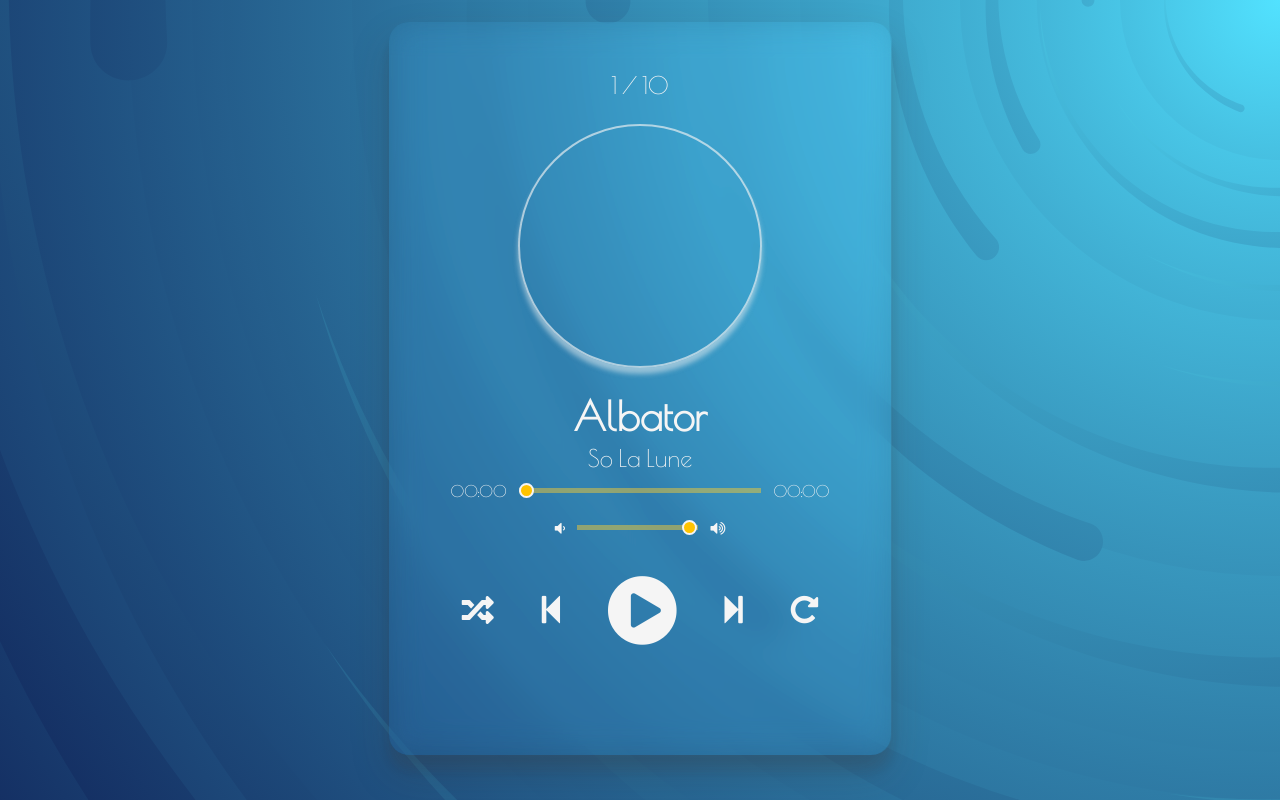
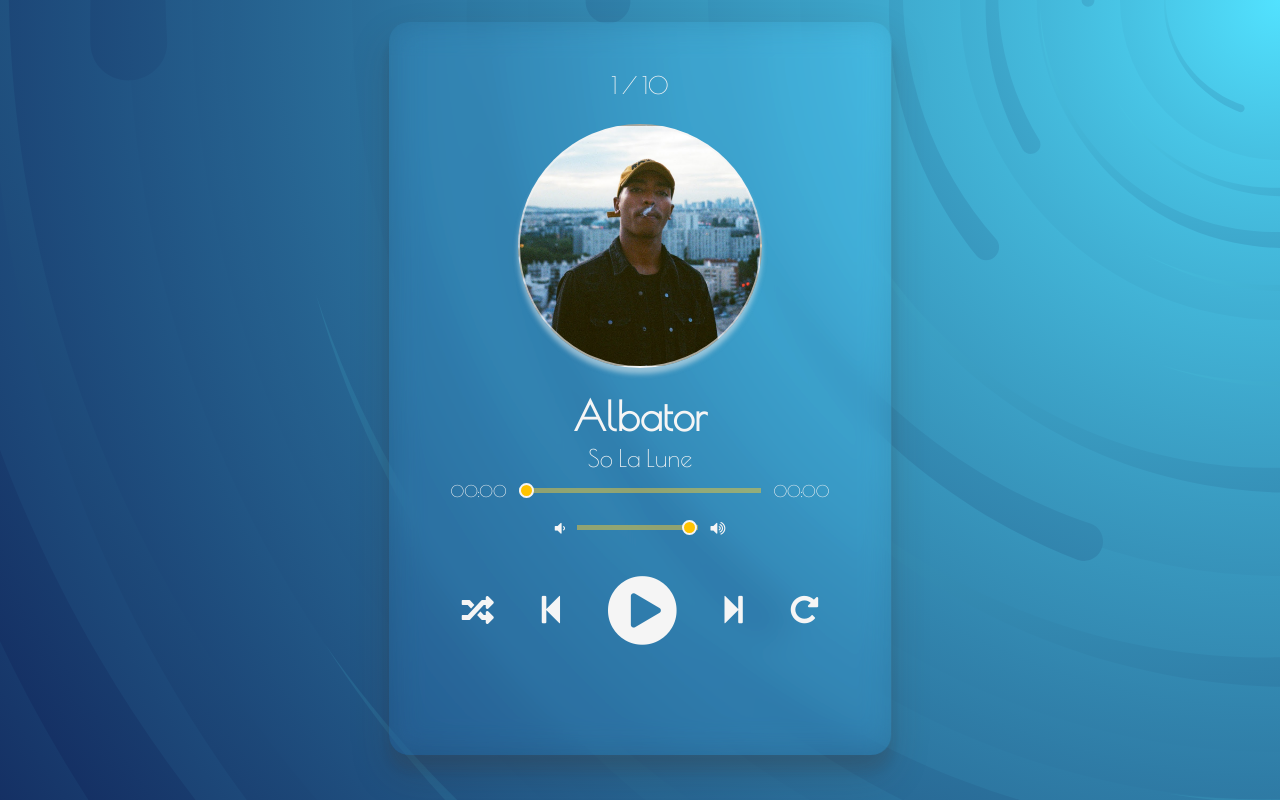
Before and after one commit to just3mpty/Lune_Player, a plain HTML site: page index.html in a window 1280 px wide. Drawn offline with nearby package versions, Linux system fonts and the light colour scheme.

Commit message:
Adding song cover images

```diff
--- a/script.js
+++ b/script.js
@@ -22,61 +22,61 @@ let updateTimer;
 
 const music_list = [
   {
-    img: "images/stay.png",
+    img: "assets/img/covers/albator.jpg",
     name: "Albator",
     artist: "So La Lune",
     music: "assets/songs/albator.mp3",
   },
   {
-    img: "images/fallingdown.jpg",
+    img: "assets/img/covers/chemin_de_vie.jpg",
     name: "Chemin de vie",
     artist: "So La Lune",
     music: "assets/songs/chemin_de_vie.mp3",
   },
   {
-    img: "images/faded.png",
+    img: "assets/img/covers/etoilenoire.png",
     name: "Etoile noire",
     artist: "So La Lune",
     music: "assets/songs/etoile_noire.mp3",
   },
   {
-    img: "images/ratherbe.jpg",
+    img: "assets/img/covers/intraveineuse.png",
     name: "Intraveineuse",
     artist: "So La Lune",
     music: "assets/songs/intraveineuse.mp3",
   },
   {
-    img: "images/ratherbe.jpg",
+    img: "assets/img/covers/katrina.webp",
     name: "Katrina",
     artist: "So La Lune",
     music: "assets/songs/katrina.mp3",
   },
   {
-    img: "images/ratherbe.jpg",
+    img: "assets/img/covers/lendemains.webp",
     name: "Lendemains",
     artist: "So La Lune",
     music: "assets/songs/lendemains.mp3",
   },
   {
-    img: "images/ratherbe.jpg",
+    img: "assets/img/covers/papilune.jpg",
     name: "Papilune",
     artist: "Rouge Carmin, So La Lune",
     music: "assets/songs/papilune.mp3",
   },
   {
-    img: "images/ratherbe.jpg",
+    img: "assets/img/covers/fissuredevie.jpg",
     name: "Projet Fissure de Vie",
     artist: "So La Lune",
     music: "assets/songs/projet_fissure_de_vie.mp3",
   },
   {
-    img: "images/ratherbe.jpg",
+    img: "assets/img/covers/tsukimap.webp",
     name: "Tsukimap",
     artist: "So La Lune",
     music: "assets/songs/tsukimap.mp3",
   },
   {
-    img: "images/ratherbe.jpg",
+    img: "assets/img/covers/tsukinami.jpg",
     name: "Tsukinami",
     artist: "So La Lune",
     music: "assets/songs/tsukinami.mp3",
--- a/style.css
+++ b/style.css
@@ -163,7 +163,7 @@ p {
   color: #ffc300;
 }
 .rotate {
-  animation: rotation 8s infinite linear;
+  animation: rotation 10s infinite linear;
 }
 @keyframes rotation {
   from {
```
Also changed, not shown: assets/img/covers/albator.jpg (added), assets/img/covers/chemin_de_vie.jpg (added), assets/img/covers/fissuredevie.jpg (added), assets/img/covers/intraveineuse.png (added), assets/img/covers/katrina.webp (added), assets/img/covers/lendemains.webp (added), assets/img/covers/papilune.jpg (added), assets/img/covers/tsukimap.webp (added), assets/img/covers/tsukinami.jpg (added), 1 other file.
